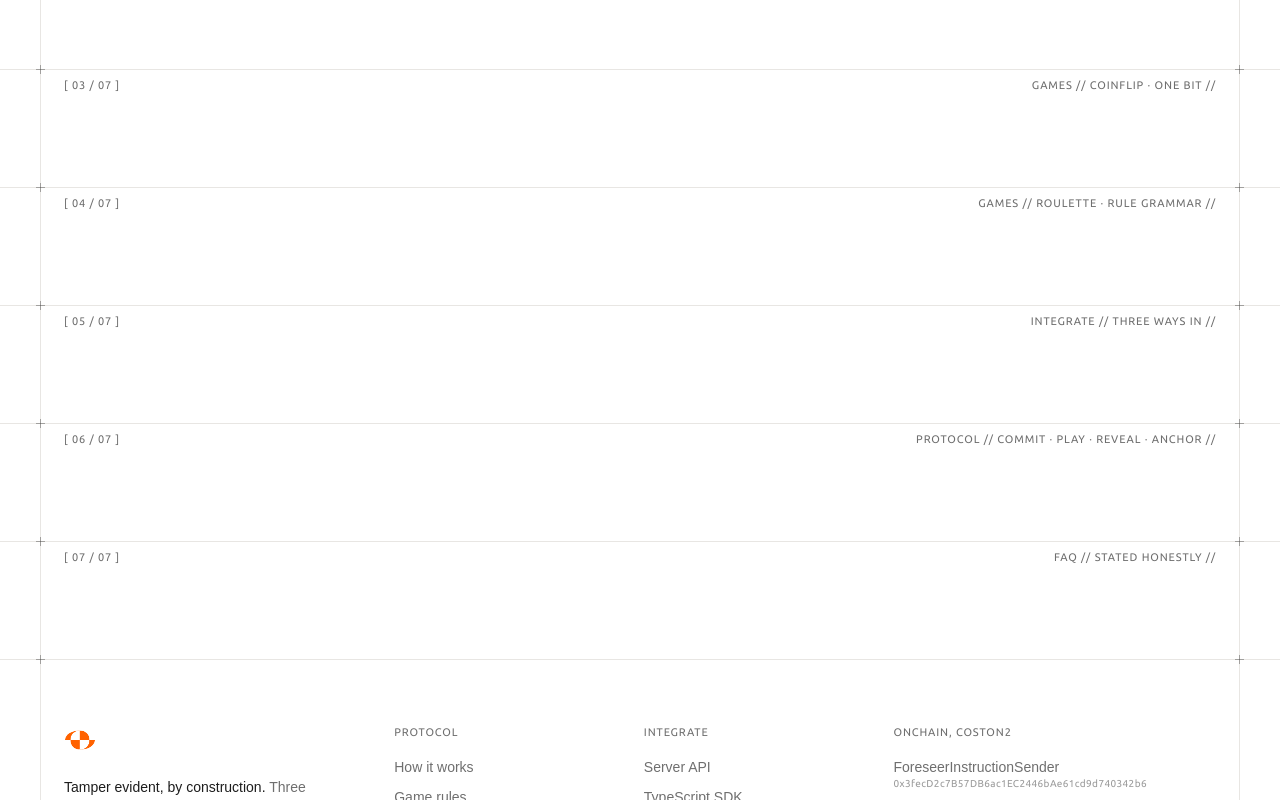
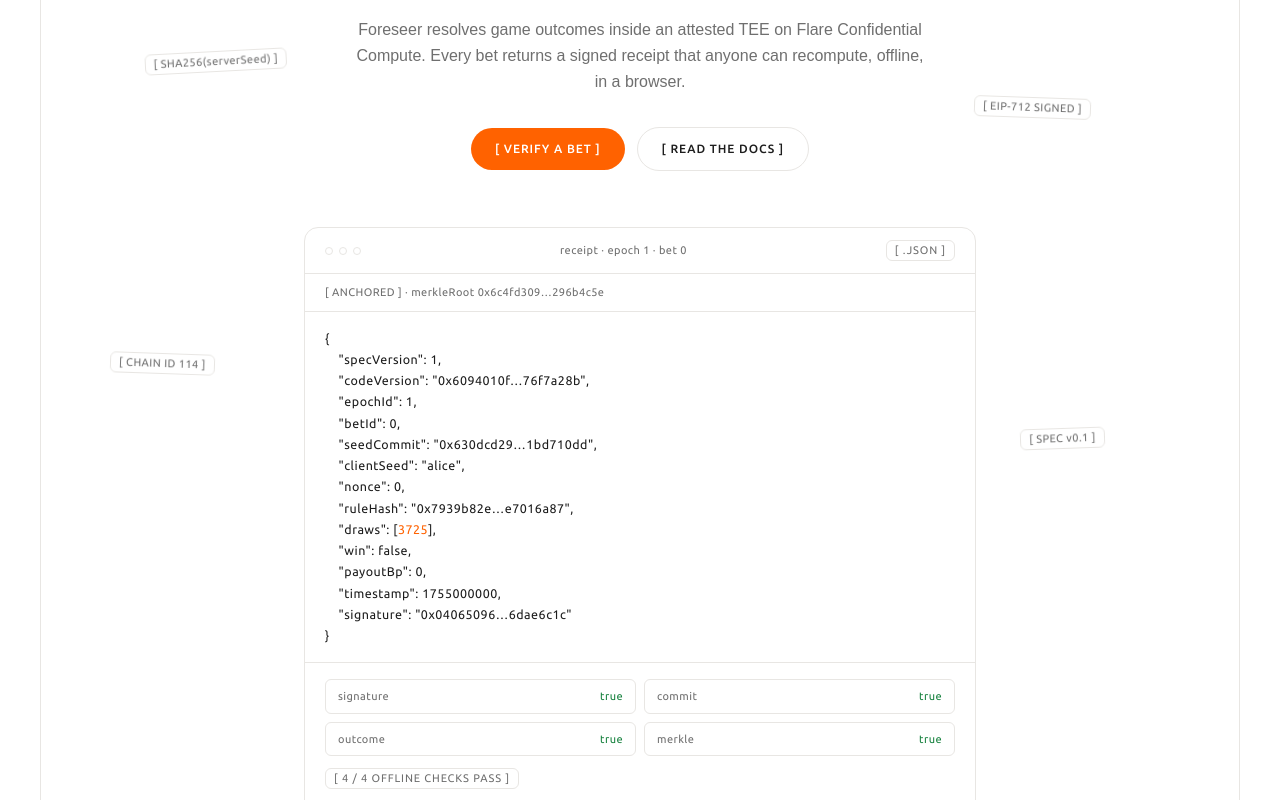
Before and after one commit to oynozan/foreseer, a Next.js app in the folder web/: page / in a window 1280 px wide. Shown: the part 320-1120 px from the top of the page. Built offline with nearby package versions, Linux system fonts and the light colour scheme; a web font is replaced by a local one.

Commit message:
feat: add web hero with golden receipt card

```diff
--- a/web/app/globals.css
+++ b/web/app/globals.css
@@ -128,6 +128,29 @@
     color: var(--color-muted);
 }
 
+.card {
+    background: #fff;
+    border: 1px solid var(--color-line);
+    border-radius: var(--radius-card);
+}
+
+.float-chip {
+    position: absolute;
+    rotate: var(--rot, 0deg);
+    animation: floaty 6s ease-in-out infinite;
+    animation-delay: var(--d, 0s);
+}
+
+@keyframes floaty {
+    0%,
+    100% {
+        transform: translateY(-4px);
+    }
+    50% {
+        transform: translateY(4px);
+    }
+}
+
 .chip {
     display: inline-flex;
     align-items: center;
--- a/web/app/page.tsx
+++ b/web/app/page.tsx
@@ -1,5 +1,6 @@
 import Band from "@/components/Band";
 import Footer from "@/components/Footer";
+import Hero from "@/components/Hero";
 import Nav from "@/components/Nav";
 
 export default function Home() {
@@ -7,11 +8,7 @@
         <div className="frame">
             <Nav />
             <main>
-                <Band id="hero" meta={["[ 01 / 07 ]", "PROTOCOL // COMMIT BEFORE BET //"]}>
-                    <h1 className="pt-16">
-                        The house locks its randomness <span className="text-primary">before you bet.</span>
-                    </h1>
-                </Band>
+                <Hero />
                 <Band id="demo-dice" meta={["[ 02 / 07 ]", "GAMES // DICE · DRAW 0..9999 //"]} />
                 <Band id="demo-coinflip" meta={["[ 03 / 07 ]", "GAMES // COINFLIP · ONE BIT //"]} />
                 <Band id="demo-roulette" meta={["[ 04 / 07 ]", "GAMES // ROULETTE · RULE GRAMMAR //"]} />
--- /dev/null
+++ b/web/components/Hero.tsx
@@ -0,0 +1,117 @@
+import Band from "@/components/Band";
+import example from "@/data/example.json";
+import { DOCS_URL, VERIFY_URL } from "@/lib/links";
+
+export function trunc(hex: string): string {
+    return hex.slice(0, 10) + "…" + hex.slice(-8);
+}
+
+const CHIPS: [string, string, string, string][] = [
+    ["[ SHA256(serverSeed) ]", "7%", "27%", "-3deg"],
+    ["[ EIP-712 SIGNED ]", "79%", "31%", "2deg"],
+    ["[ CHAIN ID 114 ]", "4%", "55%", "2deg"],
+    ["[ SPEC v0.1 ]", "83%", "62%", "-2deg"],
+];
+
+const CHECKS = ["signature", "commit", "outcome", "merkle"] as const;
+
+export default function Hero() {
+    const r = example.receipt;
+    return (
+        <Band id="hero" meta={["[ 01 / 07 ]", "PROTOCOL // COMMIT BEFORE BET //"]}>
+            <div className="relative pt-16 text-center md:pt-24">
+                <div className="absolute inset-x-0 top-0 hidden h-full md:block" aria-hidden="true">
+                    {CHIPS.map(([label, left, top, rot], i) => (
+                        <span
+                            key={label}
+                            className="chip tech keepcase float-chip"
+                            style={{ left, top, "--rot": rot, "--d": `${i * 1.3}s` } as React.CSSProperties}
+                        >
+                            {label}
+                        </span>
+                    ))}
+                </div>
+                <h1 className="mx-auto max-w-5xl text-[clamp(38px,5.5vw,62px)] font-medium leading-[1.05] tracking-[-0.02em]">
+                    The house locks its randomness
+                    <br className="hidden md:block" /> <span className="text-primary">before you bet.</span>
+                </h1>
+                <p className="mx-auto mt-6 max-w-xl text-pretty text-base leading-relaxed text-muted">
+                    Foreseer resolves game outcomes inside an attested TEE on Flare Confidential Compute. Every bet
+                    returns a signed receipt that anyone can recompute, offline, in a browser.
+                </p>
+                <div className="mt-8 flex flex-wrap items-center justify-center gap-3" aria-hidden="false">
+                    <a
+                        href={VERIFY_URL}
+                        className="tech rounded-full bg-primary px-6 py-3 text-[12px] font-medium text-white transition-colors hover:bg-primary-hover"
+                    >
+                        [ VERIFY A BET ]
+                    </a>
+                    <a
+                        href={DOCS_URL}
+                        className="tech rounded-full border border-line bg-white px-6 py-3 text-[12px] font-medium text-ink transition-colors hover:border-ink"
+                    >
+                        [ READ THE DOCS ]
+                    </a>
+                </div>
+                <div className="mt-6 flex flex-wrap justify-center gap-2 md:hidden" aria-hidden="true">
+                    {CHIPS.map(([label]) => (
+                        <span key={label} className="chip tech keepcase">
+                            {label}
+                        </span>
+                    ))}
+                </div>
+
+                <div className="card mx-auto mt-14 max-w-2xl text-left">
+                    <div className="flex items-center justify-between gap-3 border-b border-line px-5 py-3">
+                        <span className="flex gap-1.5" aria-hidden="true">
+                            <i className="h-2 w-2 rounded-full border border-line" />
+                            <i className="h-2 w-2 rounded-full border border-line" />
+                            <i className="h-2 w-2 rounded-full border border-line" />
+                        </span>
+                        <span className="tech keepcase text-[11px] text-muted">
+                            receipt · epoch {r.epochId} · bet {r.betId}
+                        </span>
+                        <span className="chip tech">[ .JSON ]</span>
+                    </div>
+                    <div id="receipt-status" className="tech keepcase border-b border-line px-5 py-2.5 text-[11px] text-muted">
+                        [ ANCHORED ] · merkleRoot {trunc(example.merkleRoot)}
+                    </div>
+                    <pre id="receipt-json" className="keepcase overflow-x-auto px-5 py-4 text-[12.5px] leading-[1.7] text-ink" style={{ fontFamily: "var(--font-tech)" }}>
+{`{
+    "specVersion": ${r.specVersion},
+    "codeVersion": "${trunc(r.codeVersion)}",
+    "epochId": ${r.epochId},
+    "betId": ${r.betId},
+    "seedCommit": "${trunc(r.seedCommit)}",
+    "clientSeed": "${r.clientSeed}",
+    "nonce": ${r.nonce},
+    "ruleHash": "${trunc(r.ruleHash)}",
+    "draws": [`}<span className="text-primary">{r.draws[0]}</span>{`],
+    "win": ${r.win},
+    "payoutBp": ${r.payoutBp},
+    "timestamp": ${r.timestamp},
+    "signature": "${trunc(example.signature)}"
+}`}
+                    </pre>
+                    <div className="border-t border-line px-5 py-4">
+                        <ul id="receipt-checks" className="grid gap-2 sm:grid-cols-2">
+                            {CHECKS.map((name) => (
+                                <li key={name} className="flex items-center justify-between rounded-md border border-line px-3 py-2">
+                                    <span className="tech keepcase text-[11px] text-muted">{name}</span>
+                                    <span className="tech keepcase text-[11px] text-[#15803d]">true</span>
+                                </li>
+                            ))}
+                        </ul>
+                        <div className="mt-3 flex flex-wrap items-center justify-between gap-2">
+                            <span className="chip tech">[ 4 / 4 OFFLINE CHECKS PASS ]</span>
+                            <span className="text-[12px] text-muted">
+                                Checks 2 and 4 are onchain reads against the attested TEE registry and the anchored
+                                commit.
+                            </span>
+                        </div>
+                    </div>
+                </div>
+            </div>
+        </Band>
+    );
+}
```
